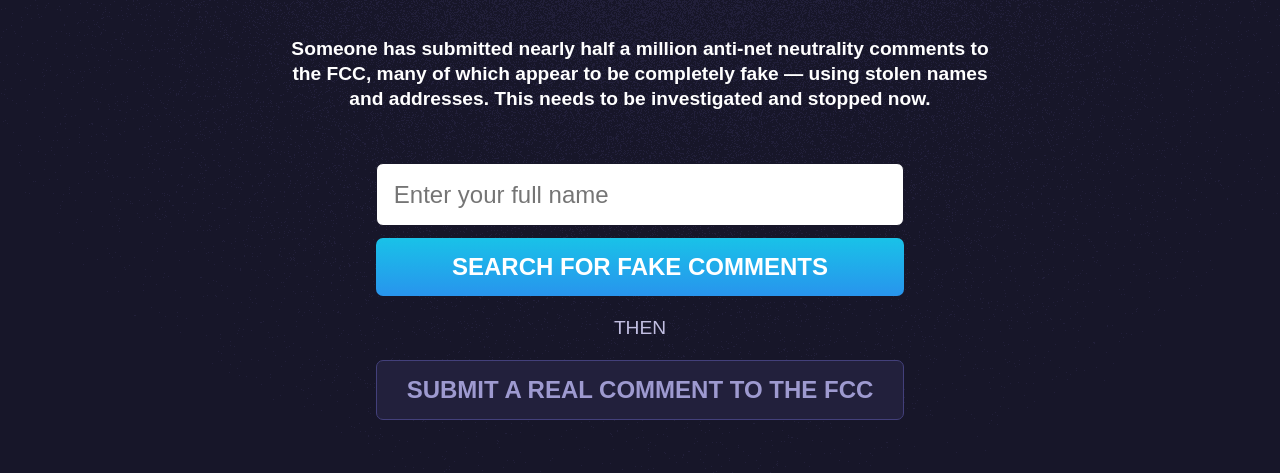
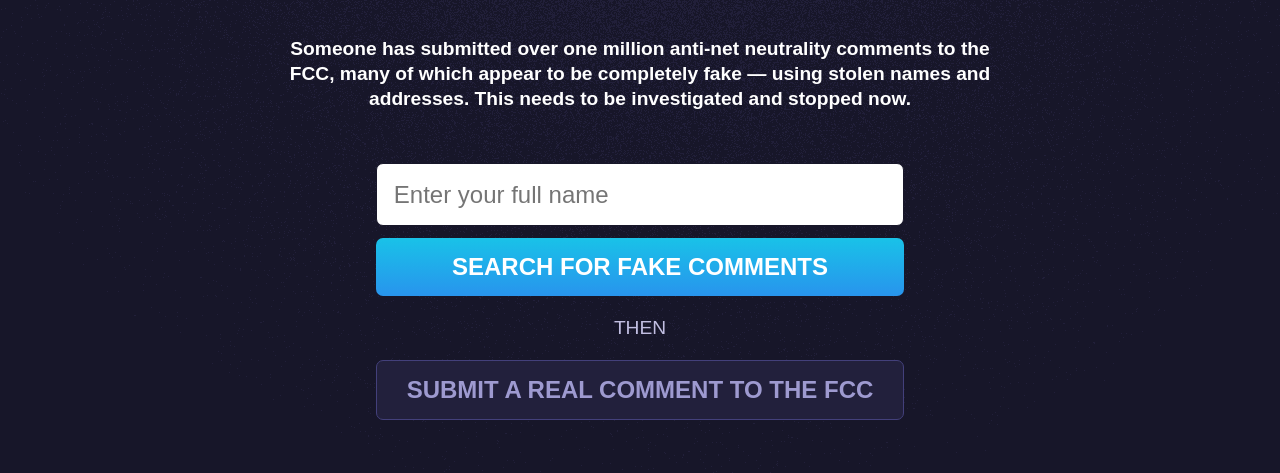
Before and after one commit to fightforthefuture/comcastroturf, a plain HTML site: page index.html in a window 1280 px wide. Shown: the part 177-650 px from the top of the page. Drawn offline with Linux system fonts and the light colour scheme.

Commit message:
text update to comcastroturf

```diff
--- a/index.html
+++ b/index.html
@@ -25,7 +25,7 @@
   <body>
     <header>
       <h1 class="gradient">OPERATION<br/>COMCASTROTURF</h1>
-      <p>Someone has submitted nearly half a million anti-net neutrality comments to the FCC, many of which appear to be completely fake — using stolen names and addresses. This needs to be investigated and stopped now.</p>
+      <p>Someone has submitted over one million anti-net neutrality comments to the FCC, many of which appear to be completely fake — using stolen names and addresses. This needs to be investigated and stopped now.</p>
     </header>
 
     <main>
```
